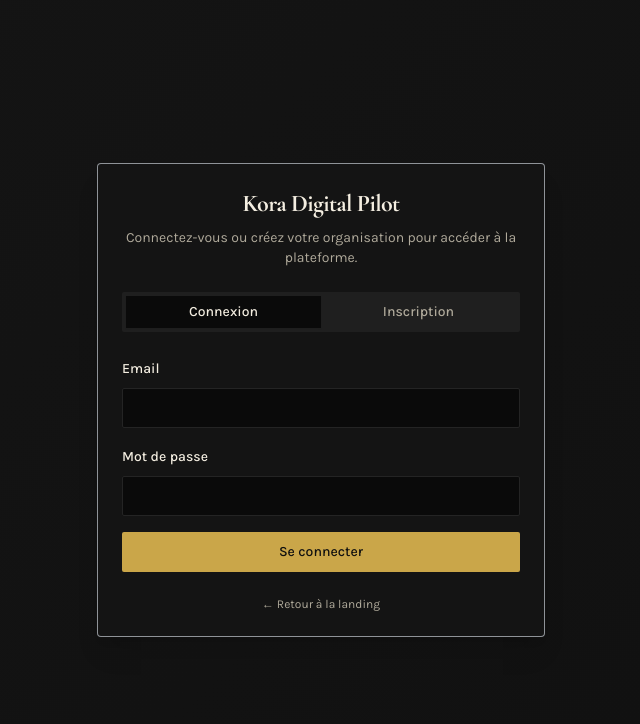
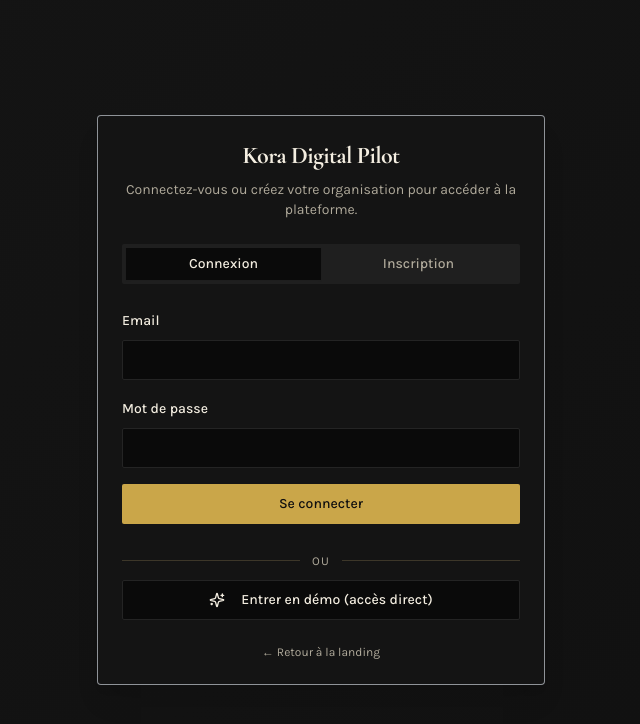
Before and after one commit to Makk7709/kora-digital-pilot, a React (Vite) app: page /auth in a window 1280 px wide. Shown: the top 724 px of the page, without its empty margins (319-959 px from the left). Built offline with nearby package versions, Linux system fonts and the light colour scheme; no server answers.

Commit message:
Changes
Co-authored-by: Makk7709 <144175180+Makk7709@users.noreply.github.com>

```diff
--- a/src/pages/Auth.tsx
+++ b/src/pages/Auth.tsx
@@ -101,6 +101,28 @@ const Auth: React.FC = () => {
             </TabsContent>
           </Tabs>
 
+          <div className="mt-6 space-y-2">
+            <div className="relative text-center">
+              <span className="relative z-10 bg-card px-3 text-xs uppercase tracking-widest text-muted-foreground">
+                ou
+              </span>
+              <div className="absolute inset-x-0 top-1/2 h-px bg-border" />
+            </div>
+            <Button
+              variant="outline"
+              className="w-full"
+              onClick={enterDemo}
+              disabled={demoLoading}
+            >
+              {demoLoading ? (
+                <Loader2 className="mr-2 h-4 w-4 animate-spin" />
+              ) : (
+                <Sparkles className="mr-2 h-4 w-4" />
+              )}
+              Entrer en démo (accès direct)
+            </Button>
+          </div>
+
           {isDemoMode && (
             <p className="mt-6 text-center text-xs text-amber-700">
               Mode démo actif. Aucun backend Supabase configuré : la connexion ouvre une
```
